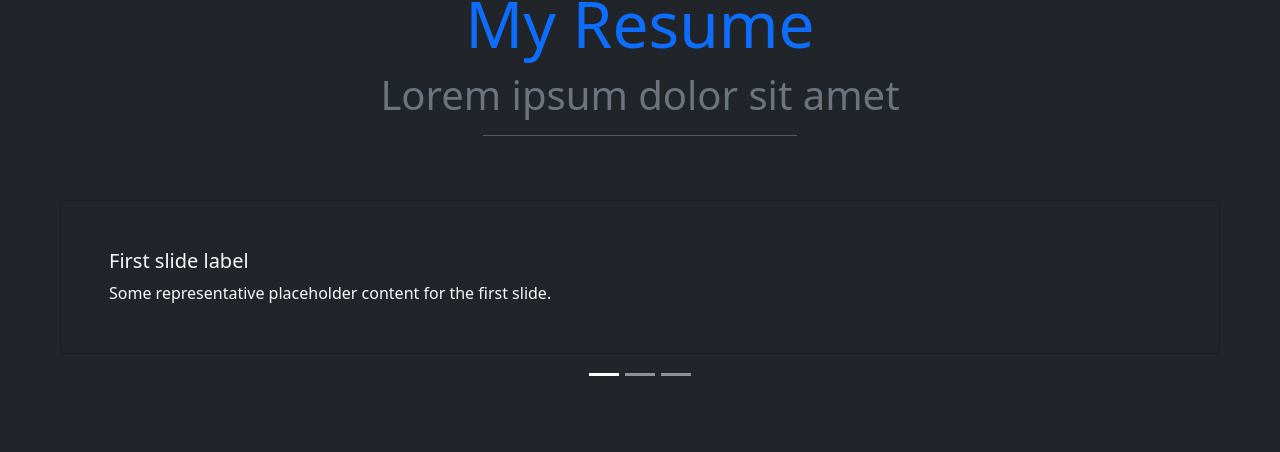
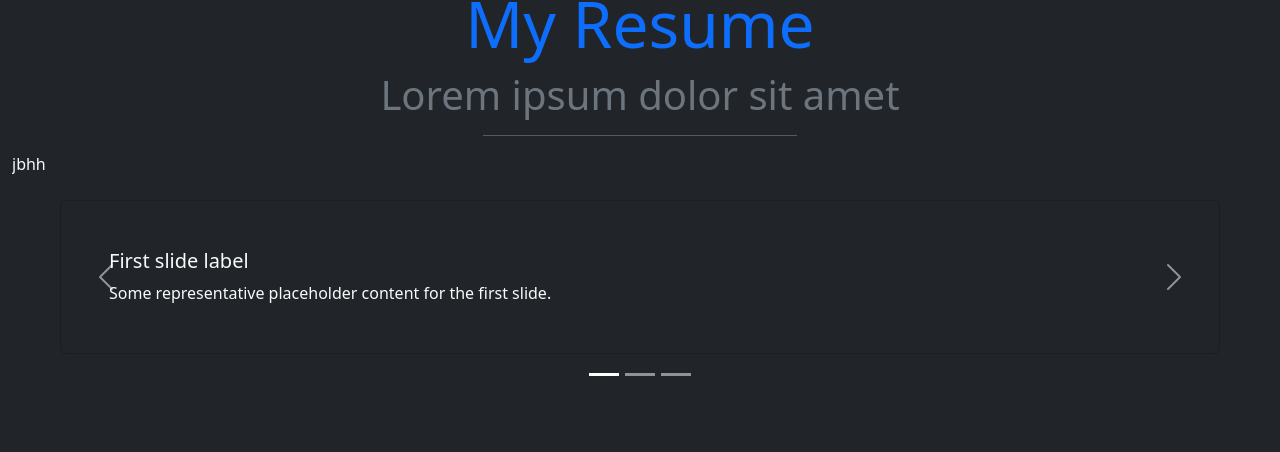
Before and after one commit to karan-2006/Portfolio, a React (Vite) app: page / in a window 1280 px wide. Shown: the part 2912-3364 px from the top of the page. Built offline with nearby package versions, Linux system fonts and the light colour scheme.

Commit message:
Updated Resume.jsx

```diff
--- a/src/Resume.jsx
+++ b/src/Resume.jsx
@@ -37,14 +37,14 @@ function Resume() {
                 <p className="card-text">Some representative placeholder content for the third slide.</p>
             </div>
           </div>
-          {/*<button className="carousel-control-prev" type="button" data-bs-target="#carouselExampleCaptions" data-bs-slide="prev">
+          <button className="carousel-control-prev" type="button" data-bs-target="#carouselExampleCaptions" data-bs-slide="prev">
           <span className="carousel-control-prev-icon" aria-hidden="true"></span>
           <span className="visually-hidden">Previous</span>
           </button>
           <button className="carousel-control-next" type="button" data-bs-target="#carouselExampleCaptions" data-bs-slide="next">
           <span className="carousel-control-next-icon" aria-hidden="true"></span>
           <span className="visually-hidden">Next</span>
-          </button>*/}
+          </button>jbhh
         </div>
         </div>
       </div>
```
